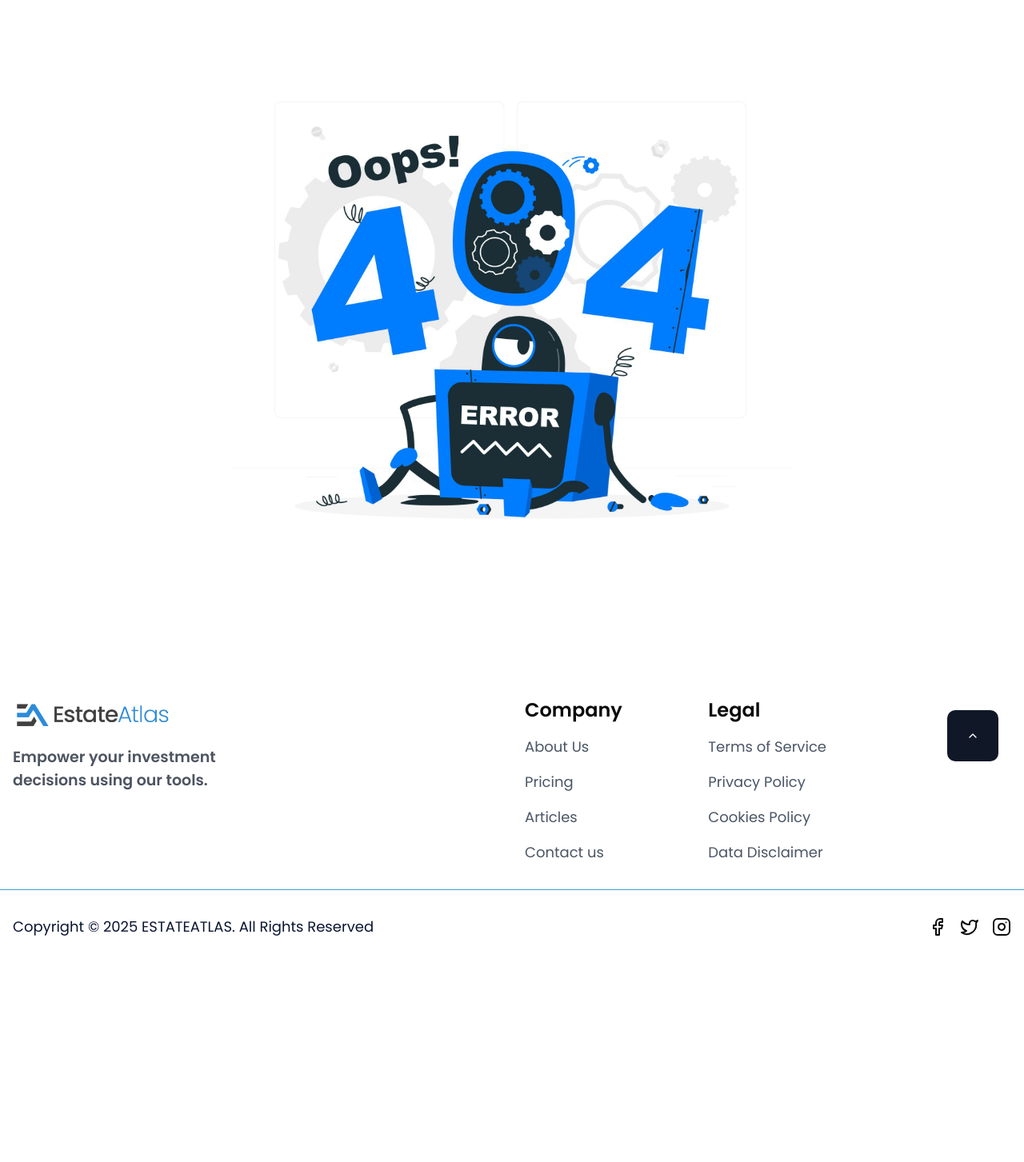
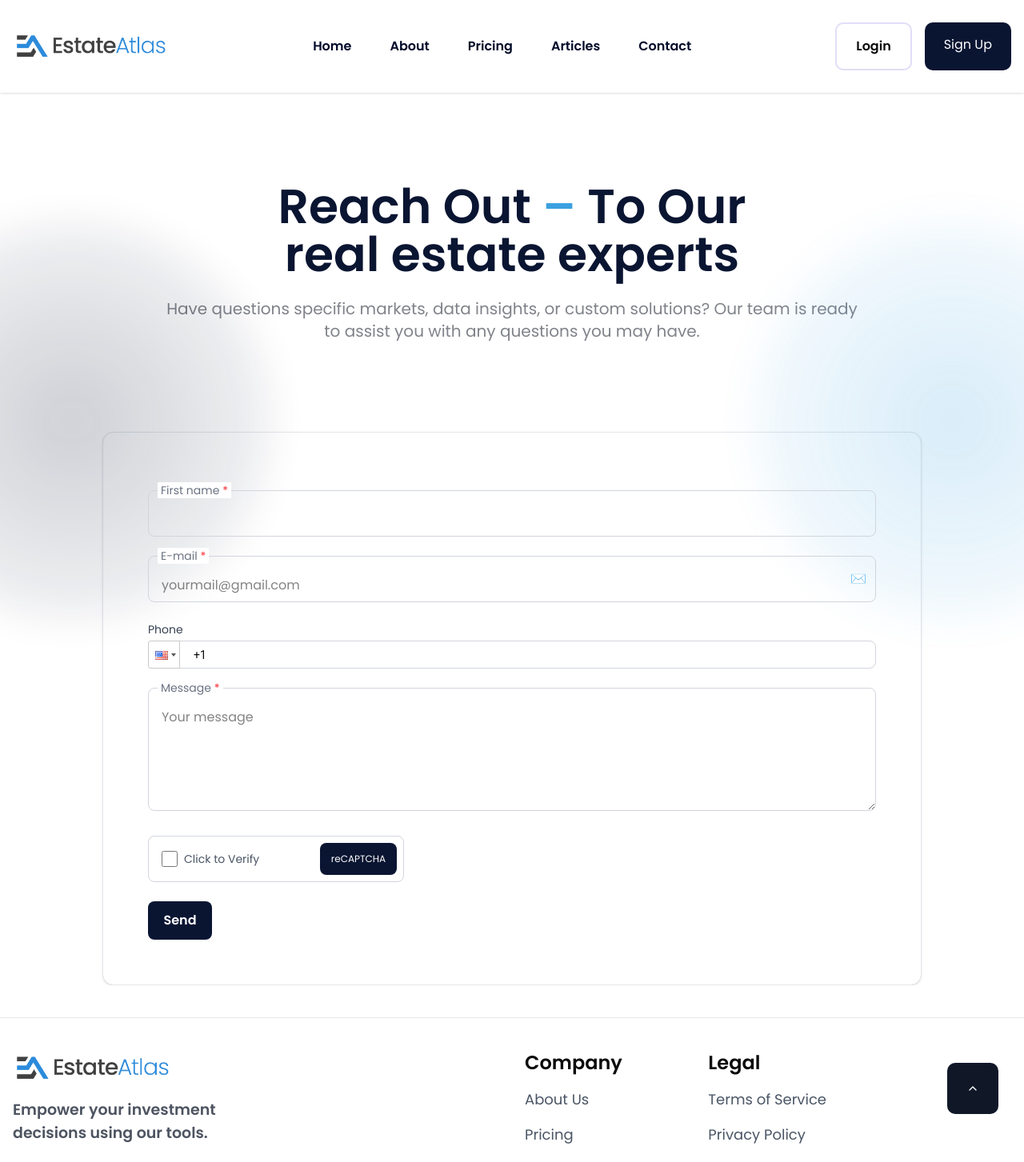
Before and after one commit to mubashirbappi5/EstateAtlas, a Next.js app: page /Contact in a window 1280 px wide. Before the commit this address had no page. Shown: the top 1453 px of the page at 80% size. Before the commit the page ends 1213 px from the top, so only its background shows below. Built offline with nearby package versions, Linux system fonts and the light colour scheme.

Commit message:
update layout

```diff
--- a/src/app/affiliateContact/page.tsx
+++ b/src/app/Contact/page.tsx
@@ -1,9 +1,14 @@
 import ContactForm from "@/components/AffiliateContact/ContactForm";
+import Footer from "@/components/Footer";
+import Navbar from "@/components/Navbar";
 import React from "react";
 
-const AffiliateContact = () => {
+const Contact = () => {
   return (
-    <div className="min-h-screen  relative overflow-hidden">
+   <section>
+
+        <Navbar/>
+     <div className="min-h-screen  relative overflow-hidden mb-10">
       <div className="md:container mx-auto  md:mb-20 mb-7 md:p-8 p-2 text-[#0A1532] text-center">
         <h1 className="md:text-6xl text-4xl mt-20 text-center  font-semibold">
           Reach Out <span className="text-[#3BA1DF]">–</span> To Our <br /> real estate experts
@@ -33,7 +38,10 @@ const AffiliateContact = () => {
    <ContactForm/>
 
     </div>
+
+            <Footer/>
+   </section>
   );
 };
 
-export default AffiliateContact;
+export default Contact;
--- a/src/app/about/page.tsx
+++ b/src/app/about/page.tsx
@@ -3,9 +3,12 @@ import React from "react";
 import story from "../../../public/OurStory.png";
 import actionbg from "../../../public/actionbg.png";
 import { Sparkles } from 'lucide-react';
+import Navbar from "@/components/Navbar";
+import Footer from "@/components/Footer";
 const About = () => {
   return (
     <div className=" mx-auto">
+          <Navbar/>
       {/* about hero */}
       <div className="md:container mx-auto  md:mb-40 mb-7 md:p-8 p-2 text-[#0A1532] text-center">
         <h1 className="md:text-6xl text-4xl mt-20 text-center  font-semibold">
@@ -103,6 +106,7 @@ const About = () => {
           </div>
         </div>
       </section>
+              <Footer/>
     </div>
   );
 };
--- a/src/app/articles/page.tsx
+++ b/src/app/articles/page.tsx
@@ -4,10 +4,14 @@ import React from "react";
 import abanner from "../../../public/ArticleBanner.jpg";
 import Image from "next/image";
 import InsightCard from "@/components/Home/InsightCard";
+import Navbar from "@/components/Navbar";
+import Footer from "@/components/Footer";
 const Articles = () => {
    const cards = Array.from({ length: 6 });
   return (
-    <div className="min-h-screen  ">
+    <section>
+          <Navbar/>
+      <div className="min-h-screen mb-5  ">
       <div className="mx-auto container">
         <h1 className="md:text-6xl text-4xl mt-20 text-center font-semibold leading-relaxed md:leading-[5rem]">
           Insights & Trends for Global Real <br /> Estate Professionals
@@ -67,6 +71,8 @@ const Articles = () => {
 
       </div>
     </div>
+            <Footer/>
+    </section>
   );
 };
 
--- a/src/app/layout.tsx
+++ b/src/app/layout.tsx
@@ -2,7 +2,7 @@ import type { Metadata } from "next";
 import {  Poppins } from "next/font/google";
 import "./globals.css";
 // import Navbar from "@/components/Navbar";
-import Footer from "@/components/Footer";
+// import Footer from "@/components/Footer";
 
 
 
@@ -32,7 +32,7 @@ export default function RootLayout({
         <main className="min-h-screen">
           {children}
         </main>
-        <Footer/>
+        {/* <Footer/> */}
       </body>
     </html>
   );
--- a/src/app/page.tsx
+++ b/src/app/page.tsx
@@ -1,13 +1,15 @@
+import Footer from "@/components/Footer";
 import Hero from "@/components/Home/Hero";
 import MarketInsight from "@/components/Home/MarketInsight";
 import Testimonial from "@/components/Home/Testimonial";
 import WhyChoose from "@/components/Home/WhyChoose";
+import Navbar from "@/components/Navbar";
 
 
 export default function Home() {
   return (
     <div>
-
+     <Navbar/>
 
        <Hero/>
 
@@ -17,6 +19,8 @@ export default function Home() {
         <Testimonial/>
         <MarketInsight/>
 
+        <Footer/>
+
 
     </div>
   );
--- a/src/app/pricing/page.tsx
+++ b/src/app/pricing/page.tsx
@@ -10,9 +10,12 @@ import {
 import Image from "next/image";
 import actionbg from "../../../public/actionbg.png";
 import FAQ from "@/components/Pricing/FAQ";
+import Navbar from "@/components/Navbar";
+import Footer from "@/components/Footer";
 const Pricing = () => {
   return (
     <div>
+          <Navbar/>
       {/* Pricing hero section */}
       <div className="md:container mx-auto md:mb-20 mb-7 md:p-8 p-2 text-[#0A1532] text-center">
         <h1 className="md:text-6xl text-4xl mt-20 text-center font-semibold leading-relaxed md:leading-[5rem]">
@@ -272,6 +275,7 @@ const Pricing = () => {
           <FAQ />
         </section>
       </div>
+              <Footer/>
     </div>
   );
 };
--- a/src/components/Footer.tsx
+++ b/src/components/Footer.tsx
@@ -7,7 +7,7 @@ import { Button } from "@/components/ui/button";
 
 const Footer = () => {
   return (
-    <footer className=" pt-10 pb-10 mt-8">
+    <footer className=" pt-10 pb-10  border-t border-gray-200 bg-white">
       <div className="max-w-7xl px-4 mx-auto grid grid-cols-1 items-start md:grid-cols-2 gap-8">
         {/* Left: Logo and Tagline */}
         <div>
--- a/src/components/Home/MarketInsight.tsx
+++ b/src/components/Home/MarketInsight.tsx
@@ -5,7 +5,7 @@ import Link from "next/link";
 const MarketInsight = () => {
   const cards = Array.from({ length: 6 });
   return (
-    <div className="min-h-screen bg-[#050d2e] relative overflow-hidden my-10">
+    <div className="min-h-screen bg-[#050d2e] relative overflow-hidden mt-10">
       {/* Glowing Radial Backgrounds */}
       <div className="absolute inset-0">
         <div className="w-full h-full bg-[radial-gradient(circle_at_15%_40%,_rgba(22,61,123,0.4)_0%,_transparent_60%)]" />
--- a/src/components/Navbar.tsx
+++ b/src/components/Navbar.tsx
@@ -40,7 +40,7 @@ const Navbar = () => {
                     <Link href="/about" className="block text-[#000929] hover:text-[#3BA1DF] font-semibold">About</Link>
                     <Link href="/pricing" className="block text-[#000929] hover:text-[#3BA1DF] font-semibold">Pricing</Link>
                     <Link href="/articles" className="block text-[#000929] hover:text-[#3BA1DF] font-semibold">Articles</Link>
-                    <Link href="/affiliateContact" className="block text-[#000929]  hover:text-[#3BA1DF] font-semibold">Affiliate Contact</Link>
+                    <Link href="/Contact" className="block text-[#000929]  hover:text-[#3BA1DF] font-semibold">Contact</Link>
                 </div>
 
                 {/* Right: Buttons */}
@@ -58,7 +58,7 @@ const Navbar = () => {
                     <Link href="/about" className="block text-[#000929] hover:text-[#3BA1DF] font-semibold">About</Link>
                     <Link href="/pricing" className="block text-[#000929] hover:text-[#3BA1DF] font-semibold">Pricing</Link>
                     <Link href="/articles" className="block text-[#000929] hover:text-[#3BA1DF] font-semibold">Articles</Link>
-                    <Link href="/affiliateContact" className="block text-[#000929]  hover:text-[#3BA1DF] font-semibold">Affiliate Contact</Link>
+                    <Link href="/Contact" className="block text-[#000929]  hover:text-[#3BA1DF] font-semibold">Contact</Link>
                     <div className="flex space-x-2 mt-2">
                           <Link href={'/auth/login'} className="flex-1 px-6 py-4 rounded-lg border-2 border-blue-[#0A1532] border-[#E0DEF7] text-blue-[#0A1532] font-semibold cursor-pointer">Login</Link>
                     <Link href={'/auth/register'} className="flex-1  px-4 py-3 rounded-lg bg-[#0A1532] text-white cursor-pointer ">Sign Up</Link>
```
